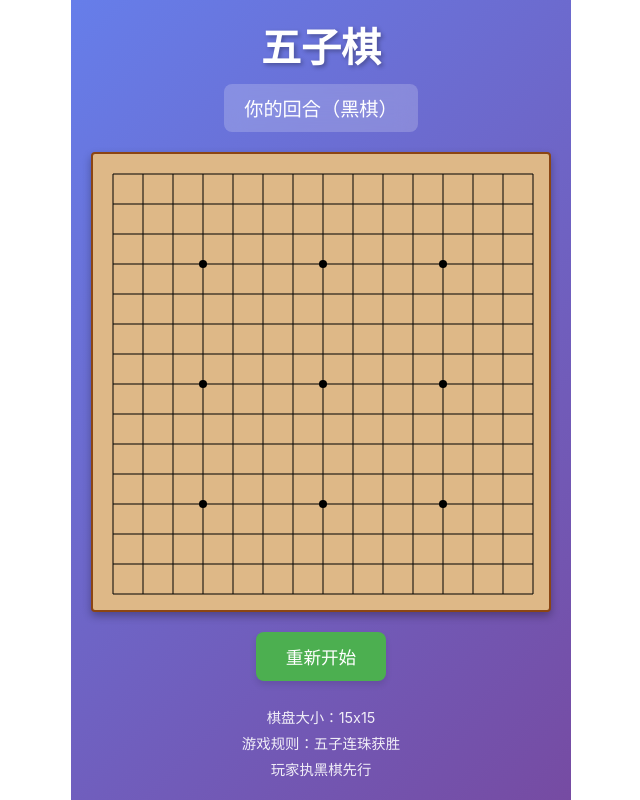
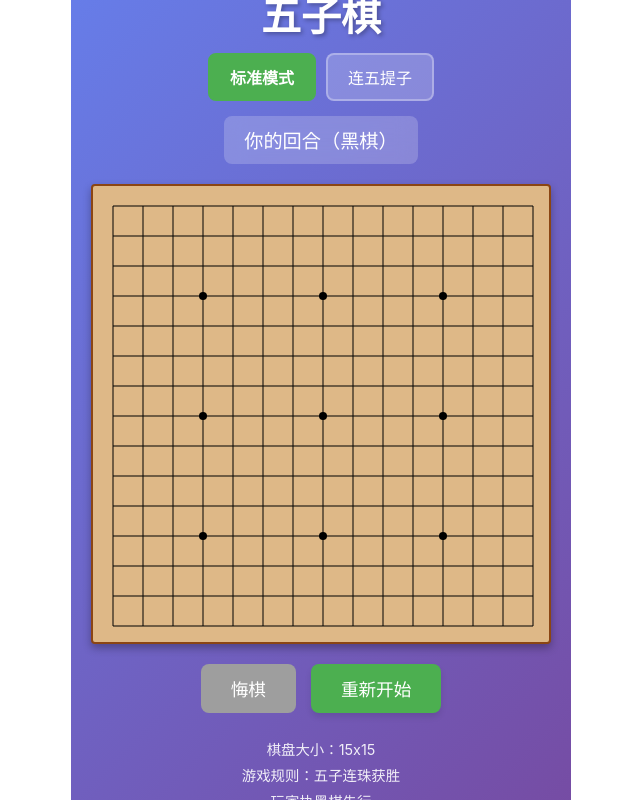
Before and after one commit to Be-Human/gomoku, a React (Vite) app: page / in a window 1280 px wide. Shown: the whole page, without its empty margins (319-959 px from the left). Built offline with nearby package versions, Linux system fonts and the light colour scheme.

Commit message:
feat(游戏模式): 添加连五提子模式及悔棋功能
实现新的游戏模式"连五提子"，包括捕获逻辑和胜利条件判断
添加悔棋功能，支持撤销玩家和AI的最近两步操作
更新UI增加模式选择器和提子统计显示
重构游戏状态管理以支持新模式

```diff
--- a/src/components/Game.css
+++ b/src/components/Game.css
@@ -55,6 +55,97 @@
   margin-bottom: 20px;
 }
 
+.mode-selector {
+  display: flex;
+  gap: 10px;
+  margin-bottom: 15px;
+}
+
+.mode-button {
+  padding: 10px 20px;
+  font-size: 1rem;
+  background-color: rgba(255, 255, 255, 0.2);
+  color: white;
+  border: 2px solid rgba(255, 255, 255, 0.3);
+  border-radius: 8px;
+  cursor: pointer;
+  transition: all 0.3s ease;
+}
+
+.mode-button:hover {
+  background-color: rgba(255, 255, 255, 0.3);
+}
+
+.mode-button.active {
+  background-color: #4CAF50;
+  border-color: #4CAF50;
+  font-weight: bold;
+}
+
+.capture-stats {
+  display: flex;
+  justify-content: space-between;
+  width: 100%;
+  max-width: 400px;
+  margin-bottom: 15px;
+}
+
+.capture-stat {
+  display: flex;
+  flex-direction: column;
+  align-items: center;
+  padding: 10px 20px;
+  background-color: rgba(255, 255, 255, 0.2);
+  border-radius: 8px;
+}
+
+.capture-label {
+  font-size: 0.9rem;
+  color: white;
+  margin-bottom: 5px;
+}
+
+.capture-count {
+  font-size: 1.5rem;
+  font-weight: bold;
+  color: white;
+}
+
+.controls {
+  display: flex;
+  gap: 15px;
+  margin-bottom: 20px;
+}
+
+.undo-button {
+  padding: 12px 30px;
+  font-size: 1.1rem;
+  background-color: #ff9800;
+  color: white;
+  border: none;
+  border-radius: 8px;
+  cursor: pointer;
+  transition: all 0.3s ease;
+  box-shadow: 0 4px 6px rgba(0, 0, 0, 0.1);
+}
+
+.undo-button:hover {
+  background-color: #f57c00;
+  transform: translateY(-2px);
+  box-shadow: 0 6px 8px rgba(0, 0, 0, 0.15);
+}
+
+.undo-button:active {
+  transform: translateY(0);
+}
+
+.undo-button:disabled {
+  background-color: #9e9e9e;
+  cursor: not-allowed;
+  transform: none;
+  box-shadow: none;
+}
+
 .reset-button {
   padding: 12px 30px;
   font-size: 1.1rem;
--- a/src/components/Game.tsx
+++ b/src/components/Game.tsx
@@ -1,6 +1,16 @@
 import React, { useState, useCallback, useEffect, useRef } from 'react';
-import type { GameState, Player, Position, Move } from '../types';
-import { createInitialGameState, makeMove, checkWinner, isBoardFull, BOARD_SIZE } from '../gameLogic';
+import type { GameState, Player, Position, Move, GameMode } from '../types';
+import {
+  createInitialGameState,
+  makeMove,
+  checkWinner,
+  isBoardFull,
+  BOARD_SIZE,
+  CAPTURE_WIN_COUNT,
+  checkCaptures,
+  applyCaptures,
+  checkCaptureWin
+} from '../gameLogic';
 import { getBestMove } from '../ai';
 import Board from './Board';
 import './Game.css';
@@ -9,17 +19,108 @@ const Game: React.FC = () => {
   const [gameState, setGameState] = useState<GameState>(createInitialGameState());
   const [isThinking, setIsThinking] = useState(false);
   const [lastMove, setLastMove] = useState<Position | null>(null);
+  const [gameMode, setGameMode] = useState<GameMode>('standard');
   const timeoutRef = useRef<NodeJS.Timeout | null>(null);
 
-  const resetGame = useCallback(() => {
+  const resetGame = useCallback((mode: GameMode = gameMode) => {
     if (timeoutRef.current) {
       clearTimeout(timeoutRef.current);
       timeoutRef.current = null;
     }
-    setGameState(createInitialGameState());
+    setGameState(createInitialGameState(mode));
     setLastMove(null);
     setIsThinking(false);
-  }, []);
+    setGameMode(mode);
+  }, [gameMode]);
+
+  const handleModeChange = useCallback((mode: GameMode) => {
+    if (mode !== gameMode) {
+      resetGame(mode);
+    }
+  }, [gameMode, resetGame]);
+
+  const undoMove = useCallback(() => {
+    if (timeoutRef.current) {
+      clearTimeout(timeoutRef.current);
+      timeoutRef.current = null;
+    }
+
+    const { moveHistory } = gameState;
+    if (moveHistory.length === 0) {
+      return;
+    }
+
+    if (moveHistory.length === 1) {
+      const [lastPlayerMove] = moveHistory;
+      const newBoard = gameState.board.map(row => [...row]);
+      newBoard[lastPlayerMove.position.row][lastPlayerMove.position.col] = null;
+
+      if (lastPlayerMove.capturedPieces) {
+        for (const pos of lastPlayerMove.capturedPieces) {
+          newBoard[pos.row][pos.col] = 'white';
+        }
+      }
+
+      const newBlackCaptures = lastPlayerMove.capturedPieces
+        ? gameState.blackCaptures - lastPlayerMove.capturedPieces.length
+        : gameState.blackCaptures;
+
+      setGameState({
+        ...gameState,
+        board: newBoard,
+        currentPlayer: 'black',
+        winner: null,
+        isGameOver: false,
+        moveHistory: [],
+        blackCaptures: newBlackCaptures
+      });
+      setLastMove(null);
+      setIsThinking(false);
+      return;
+    }
+
+    const lastPlayerMove = moveHistory[moveHistory.length - 2];
+    const lastAiMove = moveHistory[moveHistory.length - 1];
+    const newMoveHistory = moveHistory.slice(0, -2);
+
+    const newBoard = gameState.board.map(row => [...row]);
+    newBoard[lastPlayerMove.position.row][lastPlayerMove.position.col] = null;
+    newBoard[lastAiMove.position.row][lastAiMove.position.col] = null;
+
+    let newBlackCaptures = gameState.blackCaptures;
+    let newWhiteCaptures = gameState.whiteCaptures;
+
+    if (lastPlayerMove.capturedPieces) {
+      for (const pos of lastPlayerMove.capturedPieces) {
+        newBoard[pos.row][pos.col] = 'white';
+      }
+      newBlackCaptures -= lastPlayerMove.capturedPieces.length;
+    }
+
+    if (lastAiMove.capturedPieces) {
+      for (const pos of lastAiMove.capturedPieces) {
+        newBoard[pos.row][pos.col] = 'black';
+      }
+      newWhiteCaptures -= lastAiMove.capturedPieces.length;
+    }
+
+    const secondLastMove = newMoveHistory.length > 0
+      ? newMoveHistory[newMoveHistory.length - 1].position
+      : null;
+
+    setGameState({
+      ...gameState,
+      board: newBoard,
+      currentPlayer: 'black',
+      winner: null,
+      isGameOver: false,
+      moveHistory: newMoveHistory,
+      blackCaptures: newBlackCaptures,
+      whiteCaptures: newWhiteCaptures
+    });
+    setLastMove(secondLastMove);
+    setIsThinking(false);
+  }, [gameState]);
 
   const handleCellClick = useCallback((row: number, col: number) => {
     if (gameState.isGameOver || isThinking || gameState.currentPlayer !== 'black') {
@@ -30,54 +131,80 @@ const Game: React.FC = () => {
       return;
     }
 
-    // 玩家落子
-    const newBoard = makeMove(gameState.board, row, col, 'black');
-    const newMoveHistory = [...gameState.moveHistory, { position: { row, col }, player: 'black' as Player }];
+    let newBoard = makeMove(gameState.board, row, col, 'black');
+    let capturedPieces: Position[] = [];
+    let newBlackCaptures = gameState.blackCaptures;
 
-    // 检查玩家是否获胜
+    if (gameState.gameMode === 'capture') {
+      capturedPieces = checkCaptures(newBoard, row, col, 'black');
+      if (capturedPieces.length > 0) {
+        newBoard = applyCaptures(newBoard, capturedPieces);
+        newBlackCaptures += capturedPieces.length;
+      }
+    }
+
+    const newMoveHistory = [...gameState.moveHistory, {
+      position: { row, col },
+      player: 'black' as Player,
+      capturedPieces: capturedPieces.length > 0 ? capturedPieces : undefined
+    }];
+
     if (checkWinner(newBoard, row, col, 'black')) {
       setGameState({
         ...gameState,
         board: newBoard,
         winner: 'black',
         isGameOver: true,
-        moveHistory: newMoveHistory
+        moveHistory: newMoveHistory,
+        blackCaptures: newBlackCaptures
       });
       setLastMove({ row, col });
       return;
     }
 
-    // 检查是否平局
+    if (gameState.gameMode === 'capture') {
+      const captureWinner = checkCaptureWin(newBlackCaptures, gameState.whiteCaptures);
+      if (captureWinner === 'black') {
+        setGameState({
+          ...gameState,
+          board: newBoard,
+          winner: 'black',
+          isGameOver: true,
+          moveHistory: newMoveHistory,
+          blackCaptures: newBlackCaptures
+        });
+        setLastMove({ row, col });
+        return;
+      }
+    }
+
     if (isBoardFull(newBoard)) {
       setGameState({
         ...gameState,
         board: newBoard,
         isGameOver: true,
-        moveHistory: newMoveHistory
+        moveHistory: newMoveHistory,
+        blackCaptures: newBlackCaptures
       });
       setLastMove({ row, col });
       return;
     }
 
-    // 更新游戏状态为AI回合
     setGameState({
       ...gameState,
       board: newBoard,
       currentPlayer: 'white',
-      moveHistory: newMoveHistory
+      moveHistory: newMoveHistory,
+      blackCaptures: newBlackCaptures
     });
     setLastMove({ row, col });
   }, [gameState, isThinking]);
 
-  // AI回合逻辑
   useEffect(() => {
-    // 只有当轮到AI且游戏未结束且不在思考中时才触发
     if (gameState.currentPlayer === 'white' && !gameState.isGameOver && !isThinking) {
       setIsThinking(true);
 
-      // 稍微延迟一下，让AI看起来像在思考
       timeoutRef.current = setTimeout(() => {
-        // 使用函数式更新来确保我们使用的是最新的状态
         setGameState(prevState => {
           const aiMove = getBestMove(prevState.board, 'white');
 
@@ -86,13 +213,27 @@ const Game: React.FC = () => {
             return prevState;
           }
 
-          const newBoard = makeMove(prevState.board, aiMove.row, aiMove.col, 'white');
-          const newMoveHistory = [...prevState.moveHistory, { position: aiMove, player: 'white' as Player }];
+          let newBoard = makeMove(prevState.board, aiMove.row, aiMove.col, 'white');
+          let capturedPieces: Position[] = [];
+          let newWhiteCaptures = prevState.whiteCaptures;
+
+          if (prevState.gameMode === 'capture') {
+            capturedPieces = checkCaptures(newBoard, aiMove.row, aiMove.col, 'white');
+            if (capturedPieces.length > 0) {
+              newBoard = applyCaptures(newBoard, capturedPieces);
+              newWhiteCaptures += capturedPieces.length;
+            }
+          }
+
+          const newMoveHistory = [...prevState.moveHistory, {
+            position: aiMove,
+            player: 'white' as Player,
+            capturedPieces: capturedPieces.length > 0 ? capturedPieces : undefined
+          }];
 
           setLastMove(aiMove);
           setIsThinking(false);
 
-          // 检查AI是否获胜
           if (checkWinner(newBoard, aiMove.row, aiMove.col, 'white')) {
             return {
               ...prevState,
@@ -100,31 +241,44 @@ const Game: React.FC = () => {
               currentPlayer: 'black',
               winner: 'white',
               isGameOver: true,
-              moveHistory: newMoveHistory
+              moveHistory: newMoveHistory,
+              whiteCaptures: newWhiteCaptures
             };
+          } else if (prevState.gameMode === 'capture') {
+            const captureWinner = checkCaptureWin(prevState.blackCaptures, newWhiteCaptures);
+            if (captureWinner === 'white') {
+              return {
+                ...prevState,
+                board: newBoard,
+                currentPlayer: 'black',
+                winner: 'white',
+                isGameOver: true,
+                moveHistory: newMoveHistory,
+                whiteCaptures: newWhiteCaptures
+              };
+            }
           } else if (isBoardFull(newBoard)) {
-            // 检查是否平局
             return {
               ...prevState,
               board: newBoard,
               currentPlayer: 'black',
               isGameOver: true,
-              moveHistory: newMoveHistory
-            };
-          } else {
-            // 继续游戏
-            return {
-              ...prevState,
-              board: newBoard,
-              currentPlayer: 'black',
-              moveHistory: newMoveHistory
+              moveHistory: newMoveHistory,
+              whiteCaptures: newWhiteCaptures
             };
           }
+
+          return {
+            ...prevState,
+            board: newBoard,
+            currentPlayer: 'black',
+            moveHistory: newMoveHistory,
+            whiteCaptures: newWhiteCaptures
+          };
         });
       }, 500);
     }
 
-    // 清理函数
     return () => {
       if (timeoutRef.current) {
         clearTimeout(timeoutRef.current);
@@ -135,6 +289,20 @@ const Game: React.FC = () => {
 
   const getStatusMessage = () => {
     if (gameState.winner) {
+      if (gameState.gameMode === 'capture') {
+        const blackCaptures = gameState.blackCaptures;
+        const whiteCaptures = gameState.whiteCaptures;
+
+        if (gameState.winner === 'black') {
+          return blackCaptures >= CAPTURE_WIN_COUNT
+            ? `恭喜你获胜！提子数: ${blackCaptures}/${CAPTURE_WIN_COUNT}`
+            : '恭喜你获胜！';
+        } else {
+          return whiteCaptures >= CAPTURE_WIN_COUNT
+            ? `AI获胜了！提子数: ${whiteCaptures}/${CAPTURE_WIN_COUNT}`
+            : 'AI获胜了！';
+        }
+      }
       return gameState.winner === 'black' ? '恭喜你获胜！' : 'AI获胜了！';
     }
     if (gameState.isGameOver) {
@@ -150,9 +318,37 @@ const Game: React.FC = () => {
     <div className="game-container">
       <h1 className="game-title">五子棋</h1>
 
+      <div className="mode-selector">
+        <button
+          className={`mode-button ${gameMode === 'standard' ? 'active' : ''}`}
+          onClick={() => handleModeChange('standard')}
+        >
+          标准模式
+        </button>
+        <button
+          className={`mode-button ${gameMode === 'capture' ? 'active' : ''}`}
+          onClick={() => handleModeChange('capture')}
+        >
+          连五提子
+        </button>
+      </div>
+
       <div className={`status-message ${gameState.winner ? (gameState.winner === 'black' ? 'winner' : 'loser') : ''}`}>
         {getStatusMessage()}
       </div>
+
+      {gameState.gameMode === 'capture' && (
+        <div className="capture-stats">
+          <div className="capture-stat">
+            <span className="capture-label">黑棋（你）</span>
+            <span className="capture-count">{gameState.blackCaptures}/{CAPTURE_WIN_COUNT}</span>
+          </div>
+          <div className="capture-stat">
+            <span className="capture-label">白棋（AI）</span>
+            <span className="capture-count">{gameState.whiteCaptures}/{CAPTURE_WIN_COUNT}</span>
+          </div>
+        </div>
+      )}
 
       <div className="board-wrapper">
         <Board
@@ -164,14 +360,21 @@ const Game: React.FC = () => {
       </div>
 
       <div className="controls">
-        <button className="reset-button" onClick={resetGame}>
+        <button
+          className="undo-button"
+          onClick={undoMove}
+          disabled={gameState.moveHistory.length === 0 || gameState.isGameOver || isThinking}
+        >
+          悔棋
+        </button>
+        <button className="reset-button" onClick={() => resetGame()}>
           重新开始
         </button>
       </div>
 
       <div className="info">
         <p>棋盘大小：{BOARD_SIZE}x{BOARD_SIZE}</p>
-        <p>游戏规则：五子连珠获胜</p>
+        <p>游戏规则：{gameMode === 'standard' ? '五子连珠获胜' : '五子连珠或提子5颗获胜'}</p>
         <p>玩家执黑棋先行</p>
       </div>
     </div>
--- a/src/gameLogic.ts
+++ b/src/gameLogic.ts
@@ -1,6 +1,7 @@
-import type { Board, Player, Position, CellValue, GameState } from './types';
+import type { Board, Player, Position, CellValue, GameState, GameMode } from './types';
 
 export const BOARD_SIZE = 15;
+export const CAPTURE_WIN_COUNT = 5;
 
 export function createEmptyBoard(): Board {
   return Array(BOARD_SIZE).fill(null).map(() => Array(BOARD_SIZE).fill(null));
@@ -76,14 +77,75 @@ export function isBoardFull(board: Board): boolean {
   return true;
 }
 
-export function createInitialGameState(): GameState {
+export function createInitialGameState(gameMode: GameMode = 'standard'): GameState {
   return {
     board: createEmptyBoard(),
     currentPlayer: 'black',
     winner: null,
     isGameOver: false,
-    moveHistory: []
+    moveHistory: [],
+    gameMode,
+    blackCaptures: 0,
+    whiteCaptures: 0
   };
+}
+
+export function getOpponent(player: Player): Player {
+  return player === 'black' ? 'white' : 'black';
+}
+
+export function checkCaptures(board: Board, row: number, col: number, player: Player): Position[] {
+  const capturedPieces: Position[] = [];
+  const opponent = getOpponent(player);
+
+  for (const [dr, dc] of DIRECTIONS) {
+    const checkDirection = (dir: number) => {
+      const positions: Position[] = [];
+      for (let i = 1; i <= 2; i++) {
+        const newRow = row + dr * dir * i;
+        const newCol = col + dc * dir * i;
+
+        if (!isValidPosition(newRow, newCol)) {
+          return [];
+        }
+
+        const cell = board[newRow][newCol];
+        if (cell === opponent) {
+          positions.push({ row: newRow, col: newCol });
+        } else if (cell === player) {
+          return positions.length === 2 ? positions : [];
+        } else {
+          return [];
+        }
+      }
+      return [];
+    };
+
+    const positiveCaptures = checkDirection(1);
+    const negativeCaptures = checkDirection(-1);
+
+    capturedPieces.push(...positiveCaptures, ...negativeCaptures);
+  }
+
+  return capturedPieces;
+}
+
+export function applyCaptures(board: Board, captures: Position[]): Board {
+  const newBoard = board.map(row => [...row]);
+  for (const { row, col } of captures) {
+    newBoard[row][col] = null;
+  }
+  return newBoard;
+}
+
+export function checkCaptureWin(blackCaptures: number, whiteCaptures: number): Player | null {
+  if (blackCaptures >= CAPTURE_WIN_COUNT) {
+    return 'black';
+  }
+  if (whiteCaptures >= CAPTURE_WIN_COUNT) {
+    return 'white';
+  }
+  return null;
 }
 
 export function getAvailableMoves(board: Board): Position[] {
--- a/src/types.ts
+++ b/src/types.ts
@@ -1,6 +1,7 @@
 export type Player = 'black' | 'white';
 export type CellValue = Player | null;
 export type Board = CellValue[][];
+export type GameMode = 'standard' | 'capture';
 
 export interface Position {
   row: number;
@@ -10,6 +11,7 @@ export interface Position {
 export interface Move {
   position: Position;
   player: Player;
+  capturedPieces?: Position[];
 }
 
 export interface GameState {
@@ -18,4 +20,7 @@ export interface GameState {
   winner: Player | null;
   isGameOver: boolean;
   moveHistory: Move[];
+  gameMode: GameMode;
+  blackCaptures: number;
+  whiteCaptures: number;
 }
```
